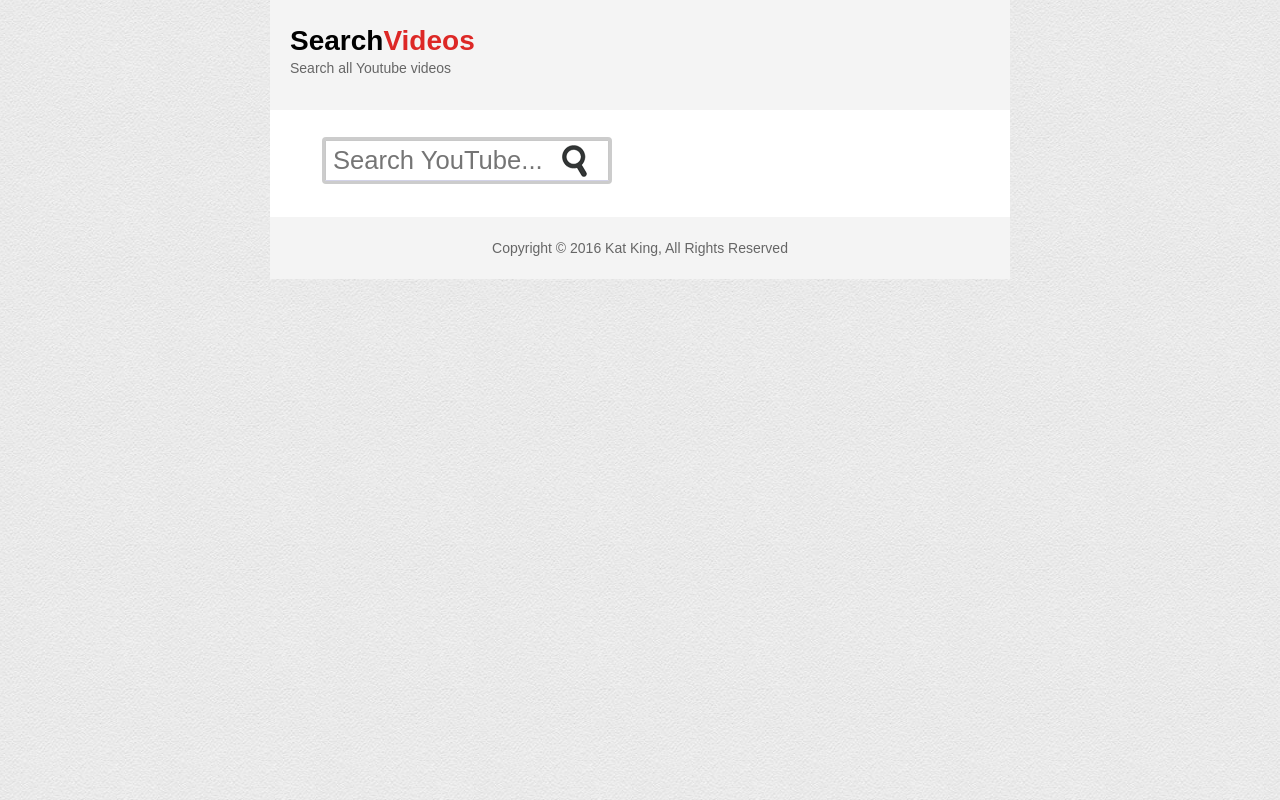
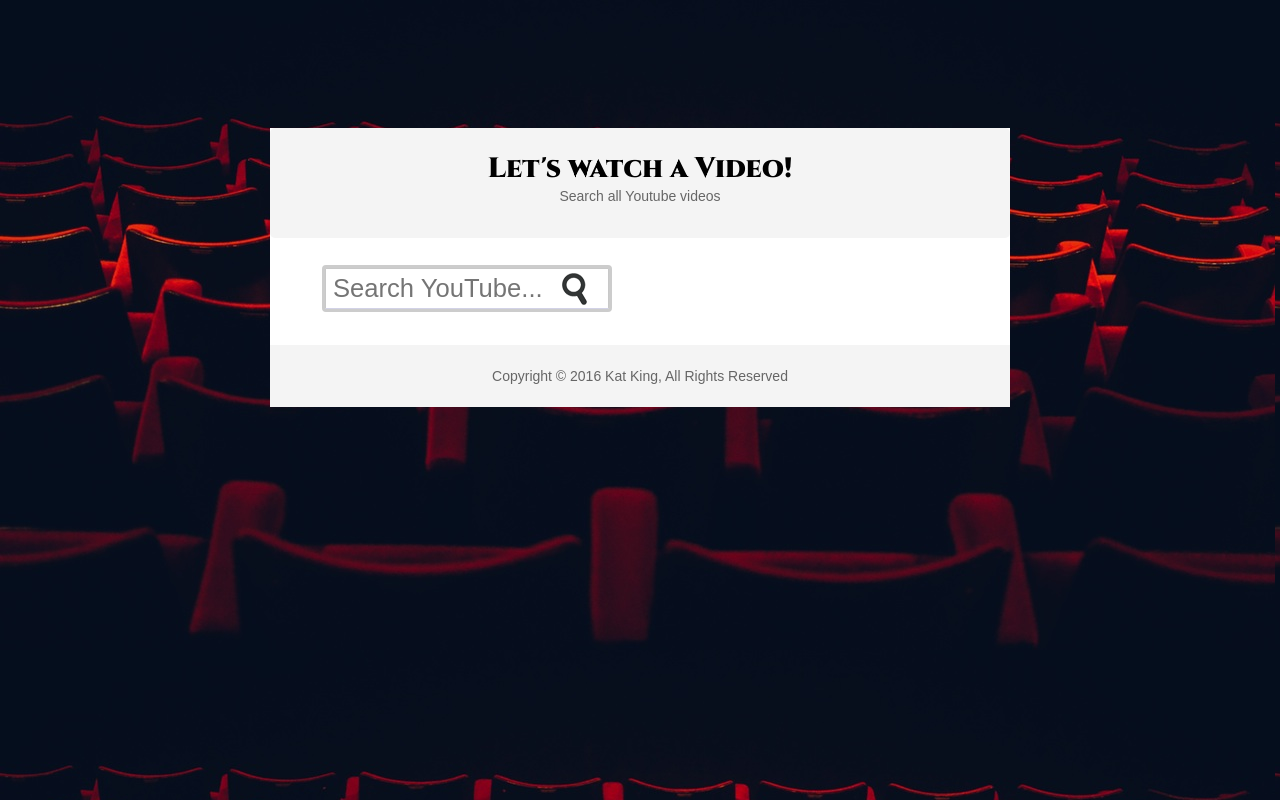
Before and after one commit to KatKing/video_search, a plain HTML site: page index.html in a window 1280 px wide. Drawn offline with nearby package versions, Linux system fonts and the light colour scheme.

Commit message:
updated background image

```diff
--- a/css/style.css
+++ b/css/style.css
@@ -7,19 +7,23 @@ body{
 	font-family:"Segoue",sans-serif;
 	line-height:1.6em;
 	color:#666;
-	background:#e1e1e1 url(../img/creampaper.png);
+	background:#e1e1e1 url(../img/movie-theater.jpeg);
 	font-size:14px;
+	text-align: center;
+	font-family: "Josephin Sans", sans-serif;
 }
 
 a{
 	color:#333;
 	text-decoration:none;
+	font-family: "Josephin Sans", sans-serif;
 }
 
 #container{
 	width:740px;
 	background:#fff;
-	margin:auto;
+	margin: 10% auto;
+
 }
 
 .clearfix{
@@ -29,16 +33,16 @@ a{
 header{
 	padding:30px 20px;
 	background:#f4f4f4;
+	border-radius: 5px;
 }
 
 header h1{
 	color:#000;
 	margin-bottom:5px;
+	text-align: center;
+	font-family: "Cinzel", serif;
 }
 
-header span{
-	color:#dd2826;
-}
 
 section{
 	padding:30px 20px 20px 20px;
@@ -82,6 +86,7 @@ footer{
 	-webkit-box-shadow: inset 0 1px 2px rgba(0 0 0 0.1). 0 0 0 6px #f0f0f0;
 	box-shadow: inset 0 1px 2px rgba(0 0 0 0.1). 0 0 0 6px #f0f0f0;
 	outline: 3px solid #ccc;
+	font-family: "Josephin Sans", sans-serif;
 
 }
 
--- a/index.html
+++ b/index.html
@@ -3,14 +3,14 @@
 	<head>
 		<title>Let's Watch a Video!</title>
 		<link rel="stylesheet" href="css/style.css">
-
+		<link href='https://fonts.googleapis.com/css?family=Cinzel:400,900|Josefin+Sans:400,300' rel='stylesheet' type='text/css'>
 		<script src="https://ajax.googleapis.com/ajax/libs/jquery/1.11.1/jquery.min.js"></script>
 		<script src="js/script.js"></script>
 	</head>
 	<body>
 		<div id="container">
 			<header>
-				<h1>Search<span>Videos</span></h1>
+				<h1>Let's watch a Video!</h1>
 				<p>Search all Youtube videos</p>
 			</header>
 			<section>
```
Also changed, not shown: img/movie-theater.jpeg (added).
